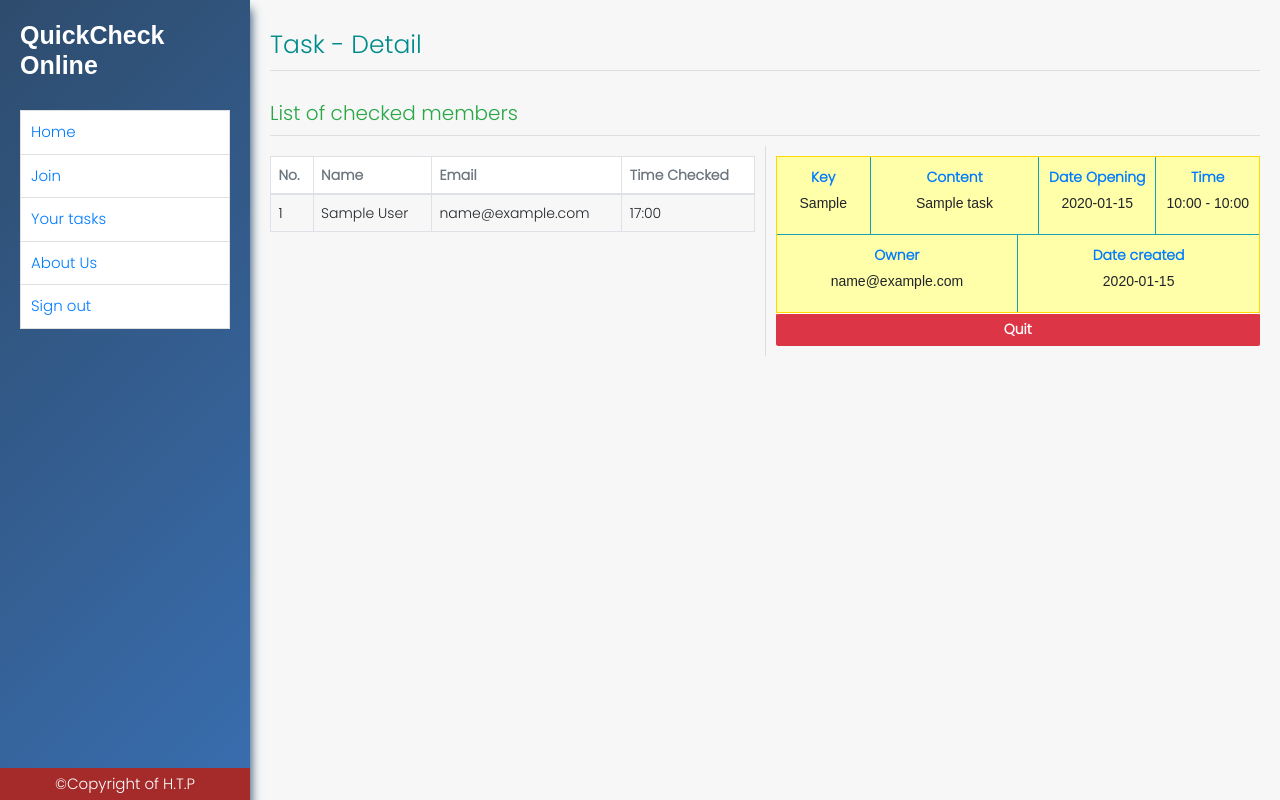
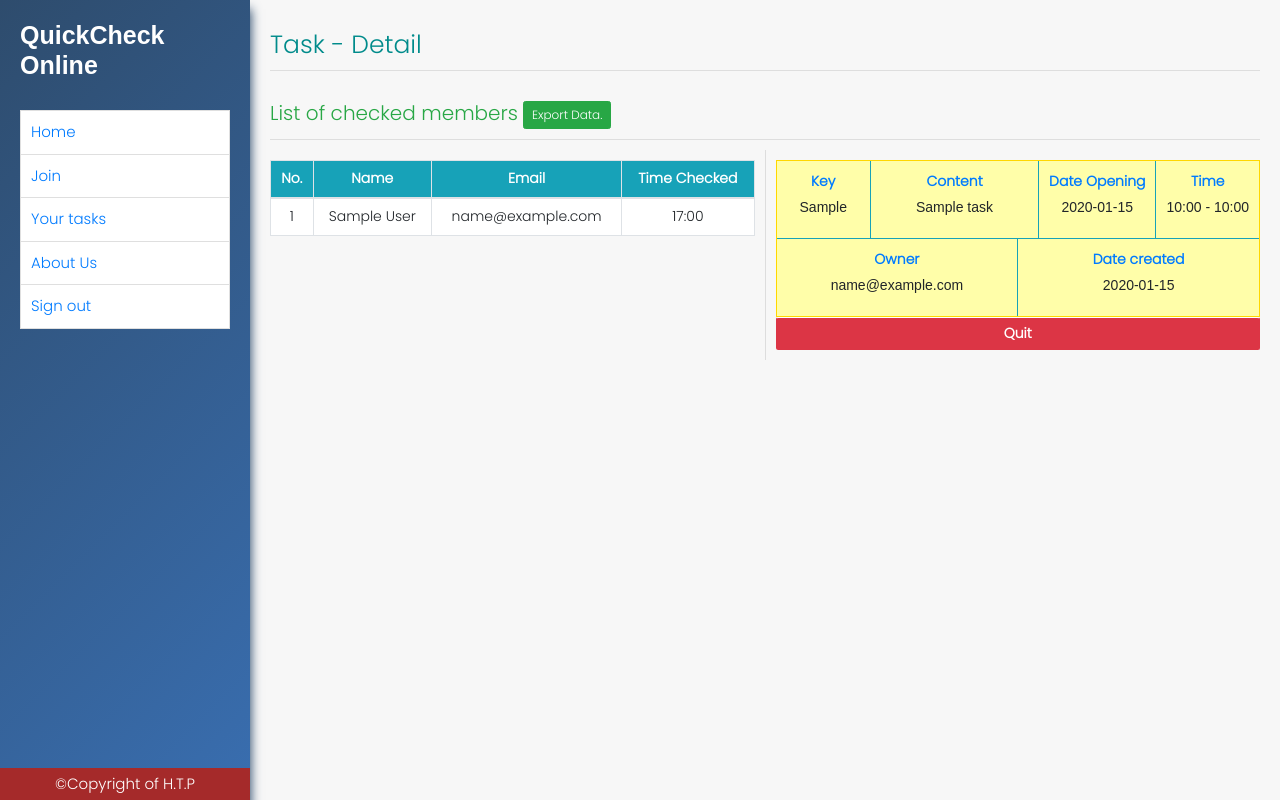
Before and after one commit to Phuc-code-2001/QuickChecking, a Django app: page /task/detail/1 in a window 1280 px wide. Run offline with Django 3.2, Linux system fonts and the light colour scheme; a user stored in the database is signed in; tables that the repository leaves empty hold one stand-in row (values such as "Sample post"); some libraries are stand-ins or nearby versions.

Commit message:
Update export data to xls
Signed-off-by: phuc-code-2001 <itphuc892@gmail.com>

```diff
--- a/Attendance/urls.py
+++ b/Attendance/urls.py
@@ -13,5 +13,5 @@ urlpatterns = [
     path('', include('home.urls')),
     path('accounts/', include('allauth.urls')),
     path('logout', LogoutView.as_view(), name='logout'),
-    path('task/', include('task.urls'))
+    path('task/', include('task.urls')),
 ]
--- a/task/templates/task/detail.html
+++ b/task/templates/task/detail.html
@@ -12,13 +12,18 @@
 <div class="main_task_detail">
 
     <div class="check_box">
-        <h2 class="second_title">List of checked members</h2>
+        <h2 class="second_title">
+            <span>List of checked members</span>
+            {% if item.check_set.all %}
+            <a class="btn btn-success" style="font-size: 12px;" href="{% url 'export_task_xls' task_id=item.id %}" download="{{ item.short_name }}">Export Data.</a>
+            {% endif %}
+        </h2>
         <hr>
         <div class="flex_box">
             <div class="member_list_box">
                 {% if item.check_set.all %}
-                    <table class="table table-bordered table-stripped">
-                        <thead class="bg-white text-secondary">
+                <table class="table table-bordered bg-white text-center">
+                    <thead class="bg-info text-white">
                         <tr>
                             <th>No.</th>
                             <th>Name</th>
--- a/task/urls.py
+++ b/task/urls.py
@@ -1,3 +1,4 @@
+from django.conf.urls import url
 from django.urls import path
 from . import views
 
@@ -7,4 +8,6 @@ urlpatterns = [
     path('join', views.join, name='task_join'),
     path('detail/<int:id>', views.detail, name='task_detail'),
     path('enroll/<int:task_id>', views.check, name='task_enroll'),
+
+    path('export/<task_id>', views.export_task_xls, name='export_task_xls'),
 ]
--- a/task/views.py
+++ b/task/views.py
@@ -9,6 +9,8 @@ from .models import Check, Task
 from .generic import TaskListView
 
 import secrets, pytz
+
+import xlwt
 
 SERVER_TZ = pytz.timezone(settings.TIME_ZONE)
 
@@ -64,6 +66,7 @@ def create(request):
         }
         return render(request, 'task/create.html', context)
 
+@login_required
 def join(request):
 
     if request.method == 'POST':
@@ -89,6 +92,7 @@ def join(request):
 
     return render(request, 'task/join.html', context)
 
+@login_required
 def detail(request, id):
 
     context = {
@@ -120,11 +124,11 @@ def detail(request, id):
 
     return render(request, 'task/detail.html', context)
 
-
+@login_required
 def enter_password(request, context):
     return render(request, 'task/password.html', context)
 
-
+@login_required
 def check(request, task_id):
 
     user = request.user
@@ -148,3 +152,46 @@ def check(request, task_id):
     Check.objects.create(task=task, user=user)
 
     return HttpResponse("Enroll successfully.")
+
+@login_required
+def export_task_xls(request, task_id):
+
+    response = HttpResponse(content_type='application/ms-excel')
+    response['Content-Disposition'] = 'attachment; filename="unknown.xls"'
+
+    task = Task.objects.filter(id=task_id).first()
+    if task:
+        response['Content-Disposition'] = f'attachment; filename="{task.short_name()}.xls"'
+    else:
+        return response
+
+    wb = xlwt.Workbook(encoding='utf-8')
+    ws = wb.add_sheet('Enroller')
+
+     # Sheet header, first row
+    row_num = 0
+
+    font_style = xlwt.XFStyle()
+    font_style.font.bold = True
+
+    columns = ['No.', 'Name', 'Email', 'Time Checked', ]
+
+    for col_num in range(len(columns)):
+        ws.write(row_num, col_num, columns[col_num], font_style)
+
+     # Sheet body, remaining rows
+    font_style = xlwt.XFStyle()
+
+    objects = Check.objects.filter(task__pk=task_id)
+    rows = []
+    for i, check in enumerate(objects):
+        row = [i + 1, f"{check.user.first_name} {check.user.last_name}", check.user.email, check.time_checked.time().strftime("%H:%M")]
+        rows.append(row)
+
+    for row in rows:
+        row_num += 1
+        for col_num in range(len(row)):
+            ws.write(row_num, col_num, row[col_num], font_style)
+
+    wb.save(response)
+    return response
```
Also changed, not shown: Attendance/settings.py (+0 -10 lines), requirements.txt (+9 -0 lines). Lines whose indentation alone changed are shown as unchanged.
